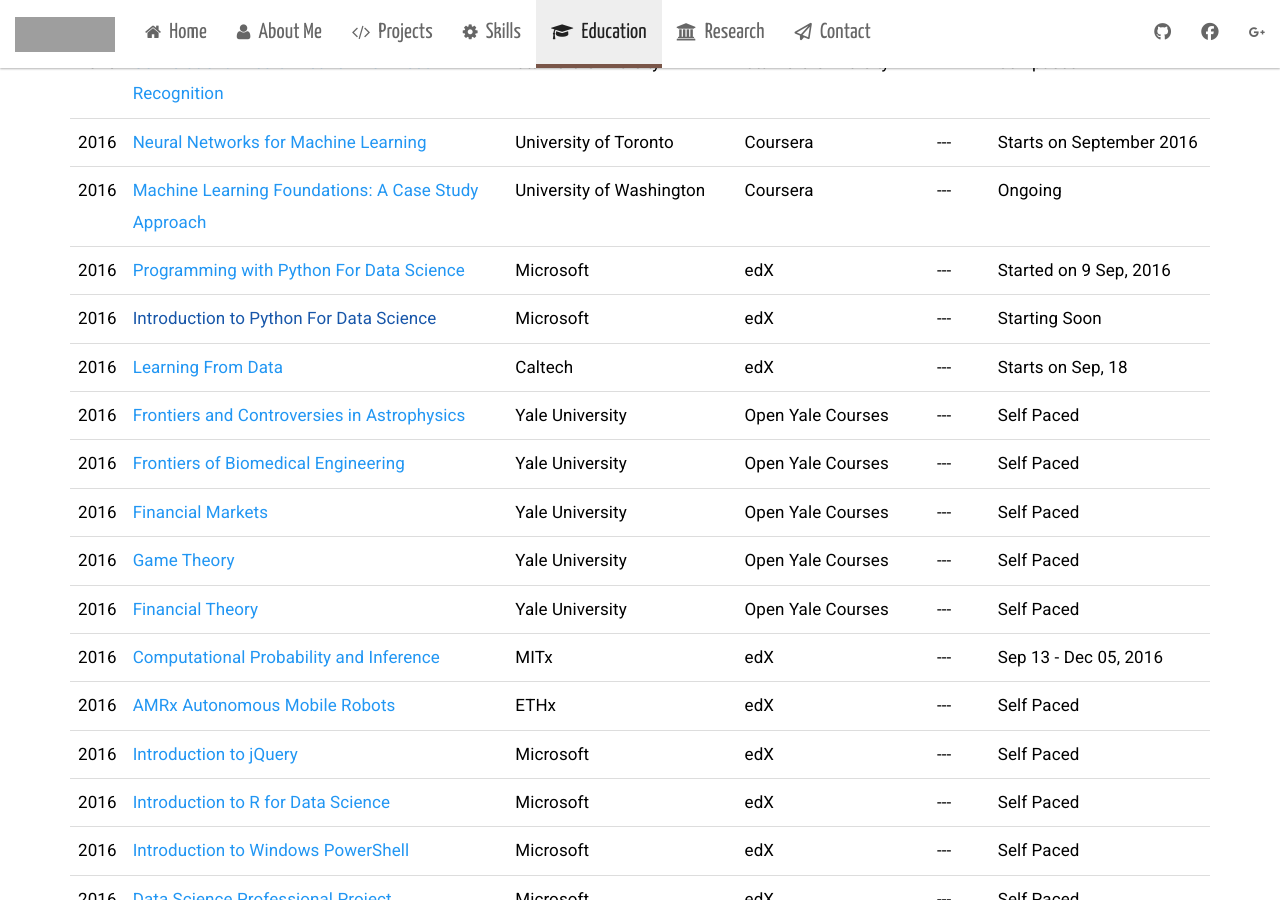
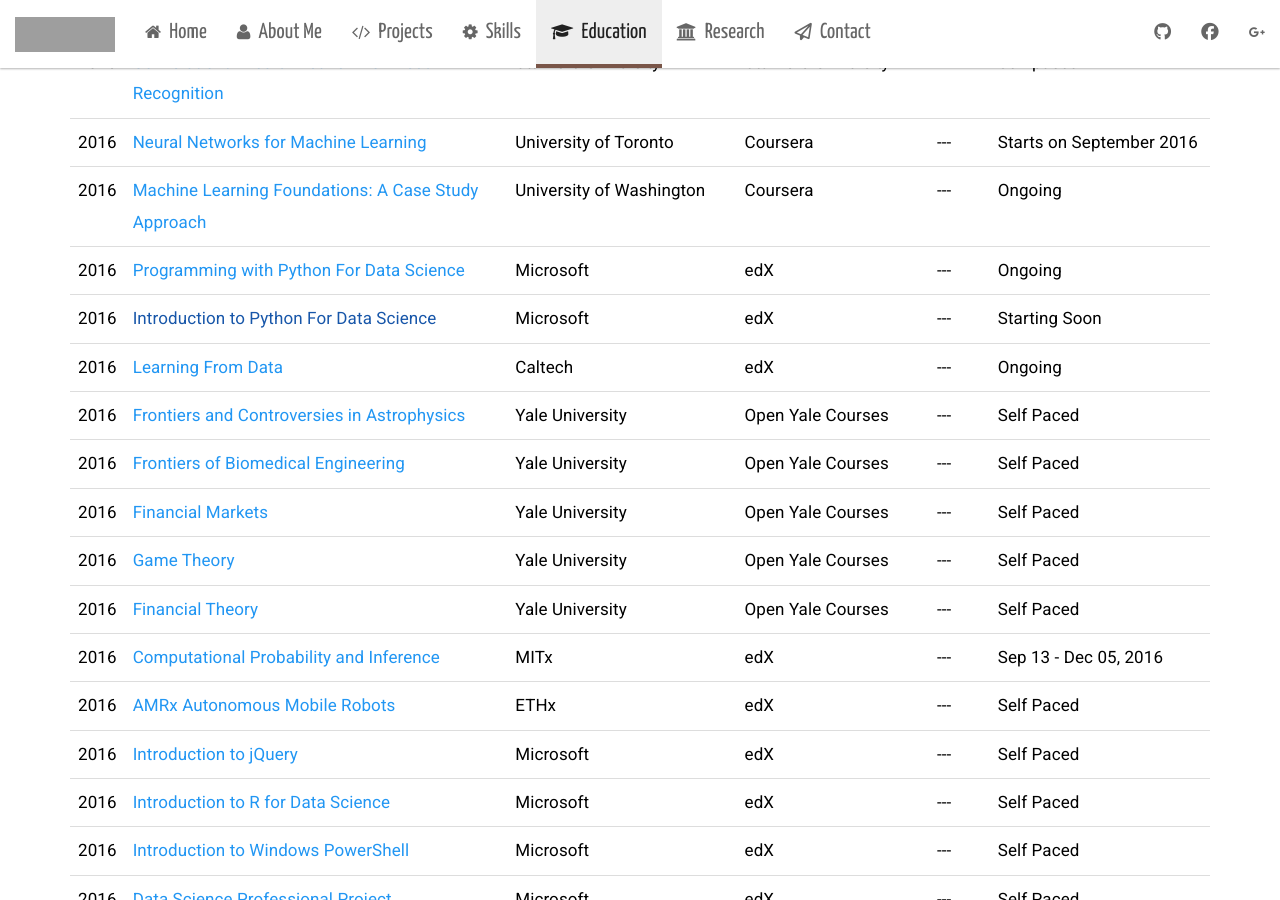
Before and after one commit to manashmandal/manashmandal.github.io, a Jekyll site: the page built from education.html, in a window 1280 px wide and 900 px high, scrolled down 1768 px. Built offline with Jekyll 4.4.1, drawn with Linux system fonts in a browser that asks for light colours; nearby versions of some CDN libraries; some web fonts are replaced; grey boxes are pictures that could not be loaded.

Commit message:
Update education.html

```diff
--- a/education.html
+++ b/education.html
@@ -228,7 +228,7 @@
             <td>Microsoft</td>
             <td>edX</td>
             <td> --- </td>
-            <td>Started on 9 Sep, 2016</td>
+            <td>Ongoing</td>
         </tr>
 
         <tr>
@@ -246,7 +246,7 @@
             <td>Caltech</td>
             <td>edX</td>
             <td> --- </td>
-            <td>Starts on Sep, 18</td>
+            <td>Ongoing</td>
         </tr>
 
         <tr>
```
